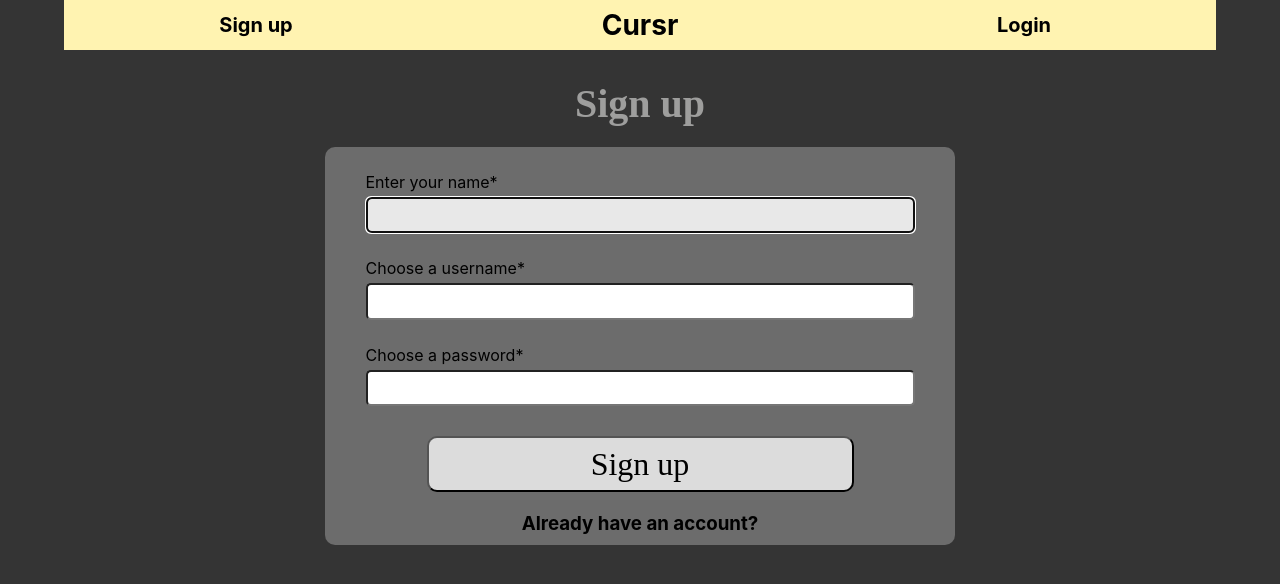
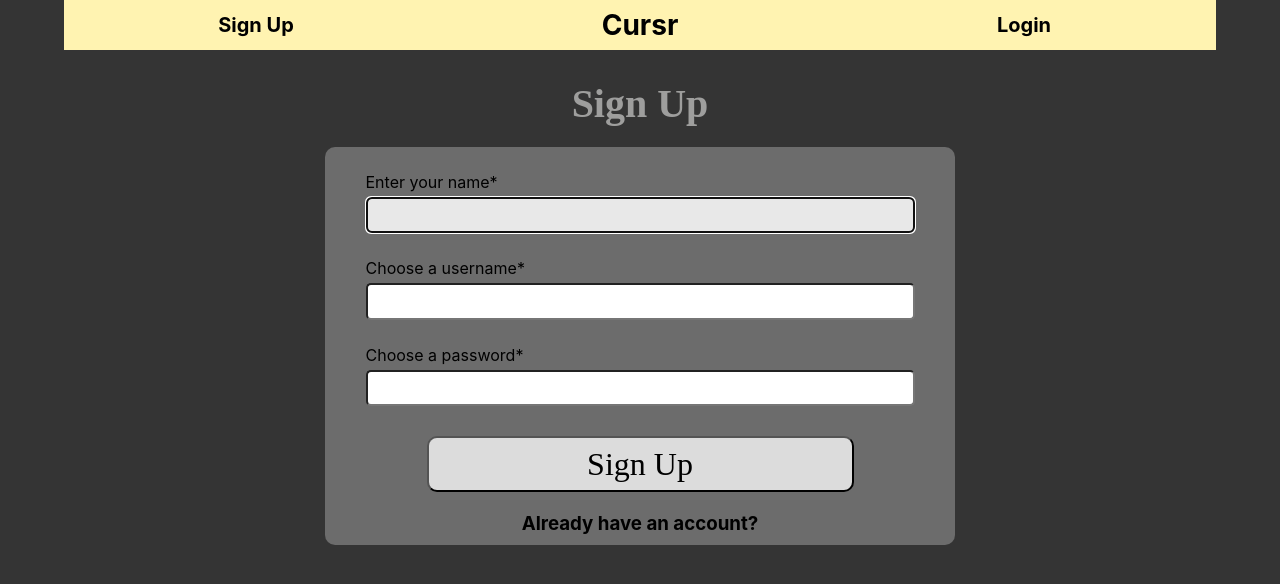
Before and after one commit to orkunozekin/Capstone-3-OABKT---Client, a React (Create React App) app: page /register in a window 1280 px wide. Shown: the top 584 px of the page. Built offline with nearby package versions, Linux system fonts and the light colour scheme; no server answers.

Commit message:
fixed 500 error and minor submission fixes

```diff
--- a/src/components/LoginForm/LoginForm.css
+++ b/src/components/LoginForm/LoginForm.css
@@ -9,6 +9,11 @@
     flex-direction: column;
     color: black;
     padding: 10px;
+}
+
+.DemoCreds {
+    text-align: center;
+    font-family: 'IM Fell English', serif;
 }
 
 .alert p {
--- a/src/components/LoginForm/LoginForm.js
+++ b/src/components/LoginForm/LoginForm.js
@@ -54,6 +54,10 @@ class LoginForm extends Component {
           {error && <p>{error}</p>}
         </div>
 
+        <p className='DemoCreds'>Try us out!</p>
+        <p className='DemoCreds'>Username: DemoUser</p>
+        <p className='DemoCreds'>Password: DemoUser*2</p>
+
         <Label htmlFor='login-username-input'>
           Username
           </Label>
--- a/src/components/NewHeader/NewHeader.js
+++ b/src/components/NewHeader/NewHeader.js
@@ -37,7 +37,7 @@ const NewHeader = (props) => {
                         <Link className="header-link" to="/dashboard"><h1>Cursr</h1></Link>
                         <Link to="/" className="header-link" onClick={handleLogoutClick}><h2>Logout</h2></Link>
                     </> : <>
-                            <Link className="header-link" to='/register'><h2>Sign up</h2></Link>
+                            <Link className="header-link" to='/register'><h2>Sign Up</h2></Link>
                             <Link className="header-link" to="/"><h1>Cursr</h1></Link>
                             <Link to="login" className="header-link" ><h2>Login</h2></Link>
                         </>}
--- a/src/components/RegistrationForm/RegistrationForm.js
+++ b/src/components/RegistrationForm/RegistrationForm.js
@@ -87,7 +87,7 @@ class RegistrationForm extends Component {
 
         <footer className="footer">
           {!loading && <Button className='sign-up-button' type='submit'>
-            Sign up
+            Sign Up
           </Button>}
           {loading && <Button className='sign-up-button' type='submit' disabled>
             <FaSpinner className='load-icon'/>
--- a/src/routes/BlessRoute/BlessRoute.js
+++ b/src/routes/BlessRoute/BlessRoute.js
@@ -40,7 +40,8 @@ class Bless extends Component {
   handleBlessCurse = (ev) => { //Bless a curse
     ev.preventDefault();
     const { emojiInput } = ev.target;
-    const blessing_id = emojiInput.value;
+    console.log(emojiInput.value);
+    const blessing_id = emojiInput.value === 'Select an Emoji' ? 1 : emojiInput.value;
     const curseId = this.state.curse.curse_id;
     fetch(`${config.API_ENDPOINT}/curses`, {
       method: 'PATCH',
@@ -98,7 +99,7 @@ class Bless extends Component {
   handleBlessAnotherCurse = () => {
     this.setState({ alertBox: false, blessingSent: false });
     if (this.context.user.user.limiter > 0) {
-        this.handleGetCurse();
+      this.handleGetCurse();
     } else {
       this.setState({ blessingMessage: `You're out of blessings` });
     };
@@ -114,7 +115,9 @@ class Bless extends Component {
       return <Button className='bless-a-curse-button bless-button-ready'>Bless This Curse</Button>;
     }
     else if (!this.state.emojiSelected) {
-      return <Button className='bless-a-curse-button bless-button-ready' onClick={() => this.handleBlessAnotherCurse()}>Different Curse</Button>;
+      // return <Button className='bless-a-curse-button bless-button-ready' onClick={() => this.handleBlessAnotherCurse()}>Different Curse</Button>;
+      return <Button className='bless-a-curse-button bless-button-ready'>Bless This Curse</Button>;
+
     }
     else {
       return <Button className='bless-a-curse-button' disabled>Bless This Curse</Button>;
@@ -156,8 +159,8 @@ class Bless extends Component {
           {this.state.curse === 'No available curses' ? <p className='curse-message'>No available curses</p> : <p className='curse-message'>{curse}</p>}
           <form onSubmit={this.handleBlessCurse} className="bless-form">
             {this.state.curse === 'No available curses' ? <select id="emojiDropdown" name="emojiInput" className="emoji-dropdown" disabled></select> :
-              <select id="emojiDropdown" onChange={() => this.setState({ emojiSelected: true })} name="emojiInput" className="emoji-dropdown">
-                <option>Select an Emoji</option>
+              <select id="emojiDropdown" onChange={() => this.setState({ emojiSelected: true })} name="emojiInput" className="emoji-dropdown" defaultValue='Select an Emoji' required>
+                <option disabled>Select an Emoji</option>
                 {this.context.emoji.map(blessing =>
                   <option key={blessing.blessing_id} value={blessing.blessing_id}>{String.fromCodePoint(parseInt(blessing.blessing.slice(2), 16))}</option>
                 )}</select>}
--- a/src/routes/RegistrationRoute/RegistrationRoute.js
+++ b/src/routes/RegistrationRoute/RegistrationRoute.js
@@ -41,7 +41,7 @@ class RegistrationRoute extends Component {
     return (
       <>
         <section className="sign-up-wrapper">
-          <h2 className='sign-up-header'>Sign up</h2>
+          <h2 className='sign-up-header'>Sign Up</h2>
           <RegistrationForm
             onRegistrationSuccess={this.handleRegistrationSuccess}
           />
```
